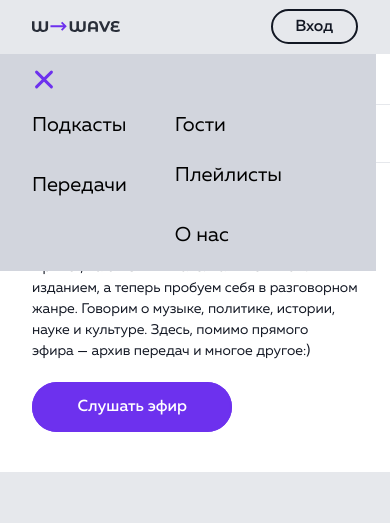
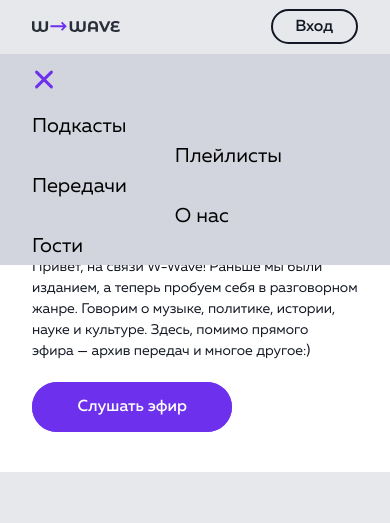
Before and after one commit to EduardMursalimov/W-Wave, a plain HTML site: page index.html in a window 390 px wide. Both pictures are taken after a click on the button 44 px from the left and 79 px from the top of the page. Shown: the top 523 px of the page. Drawn offline with Linux system fonts and the light colour scheme.

Commit message:
burger menu fixed

```diff
--- a/css/media.css
+++ b/css/media.css
@@ -438,7 +438,6 @@
 
   .header__top-nav {
     top: -200vh;
-    width: 0;
     visibility: hidden;
     opacity: 0;
     transition: top 0.3s ease-in-out;
@@ -453,15 +452,13 @@
     top: 0;
     left: 0;
     z-index: 1;
-    padding-top: 106px;
-    padding-left: 114px;
-    width: 88%;
+    width: 100vw;
     height: 100vh;
     visibility: visible;
     opacity: 1;
     background-color: #d2d5dd;
     background-image: url("../img/burger.svg"), url("../img/burger2.svg");
-    background-position: 58.9% 15.2%, 80% 0%;
+    background-position: 60.9% 14.5%, 82.7% 0%;
     background-repeat: no-repeat;
   }
 
@@ -472,6 +469,8 @@
     justify-content: flex-start;
     align-items: flex-start;
     gap: unset;
+    padding-top: 107px;
+    padding-left: 114px;
     width: 298px;
     height: 33%;
   }
@@ -877,14 +876,14 @@
   }
 
   .header__top-nav--active {
-    width: 80%;
-    height: 15.6vh;
-    padding: 61px 32px 24px;
+    height: 25vh;
     background-image: none;
   }
 
   .header__top-nav--active .header__top-items {
-    height: 101%;
+    padding-top: 62px;
+    padding-left: 32px;
+    height: 100%;
   }
 
   .header__top-nav--active .header__top-item {
```
